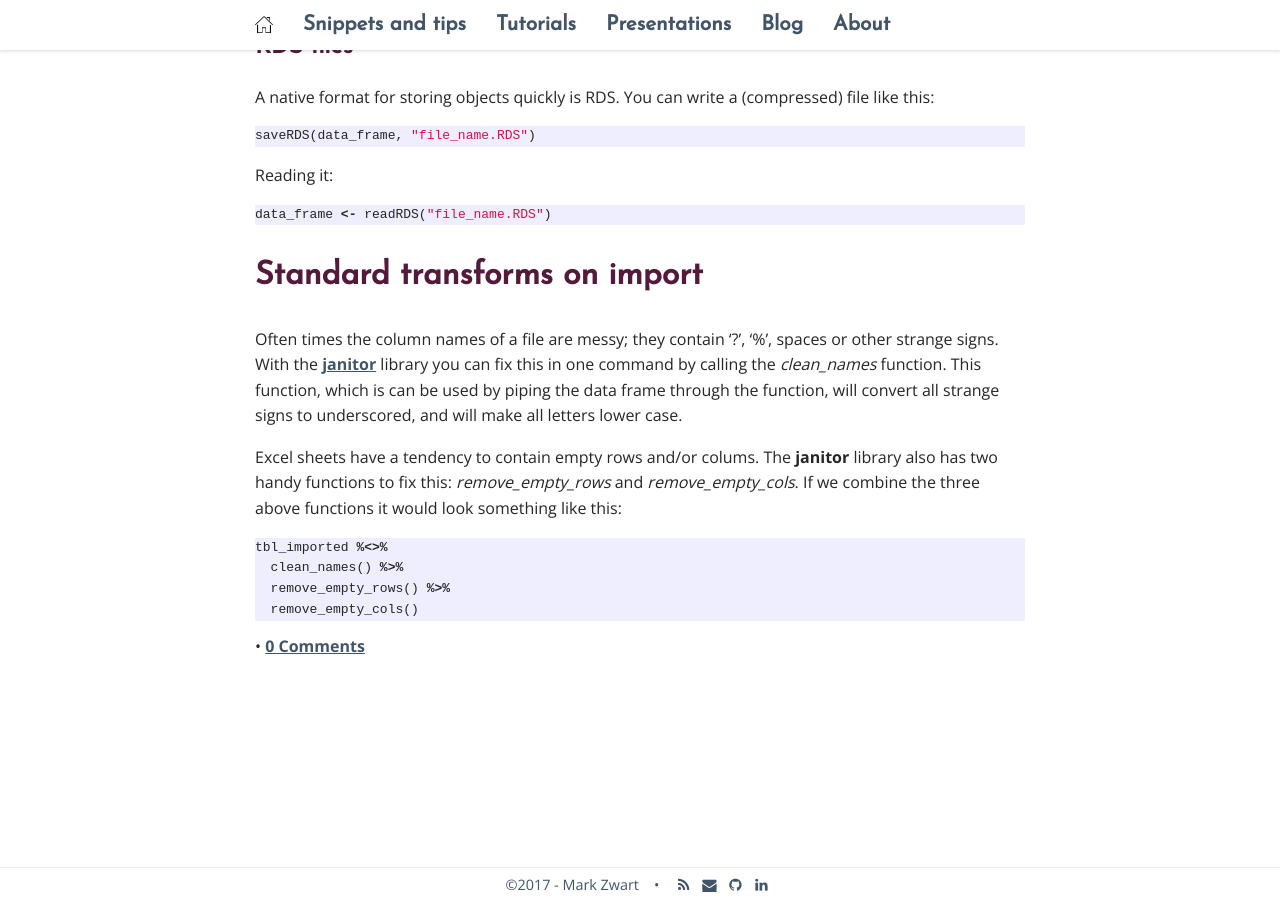
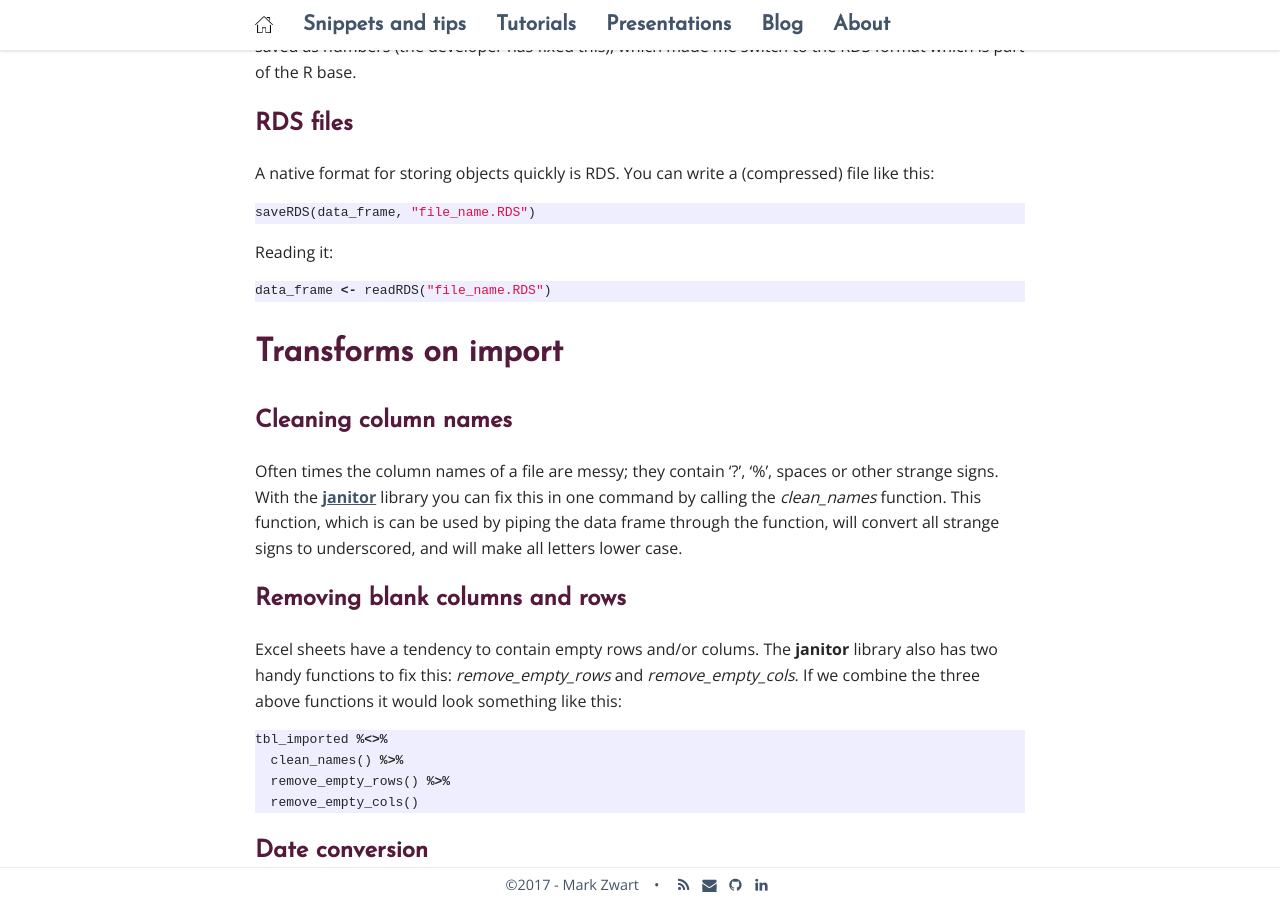
Before and after one commit to mark-me/mark-me.github.io, a Jekyll site: the page built from _pages/snippets-and-tips/importing-exporting.md, in a window 1280 px wide and 900 px high, scrolled down 3919 px. Built offline with Jekyll 4.4.1, drawn with Linux system fonts in a browser that asks for light colours; nearby versions of some CDN libraries; comment, search, counter and statistics services are not loaded; some of the changed text lies outside the part shown.

Commit message:
Update importing-exporting.md

````diff
--- a/_pages/snippets-and-tips/importing-exporting.md
+++ b/_pages/snippets-and-tips/importing-exporting.md
@@ -141,9 +141,13 @@
 data_frame <- readRDS("file_name.RDS")
 ```
 
-# Standard transforms on import
+# Transforms on import
+
+## Cleaning column names
 
 Often times the column names of a file are messy; they contain '?', '%', spaces or other strange signs. With the **[janitor](https://www.rdocumentation.org/packages/janitor)** library you can fix this in one command by calling the _clean_names_ function. This function, which is can be used by piping the data frame through the function, will convert all strange signs to underscored, and will make all letters lower case.
+
+## Removing blank columns and rows
 
 Excel sheets have a tendency to contain empty rows and/or colums. The **janitor** library also has two handy functions to fix this: _remove_empty_rows_ and _remove_empty_cols_. If we combine the three above functions it would look something like this:
 ```r
@@ -152,3 +156,11 @@
   remove_empty_rows() %>%
   remove_empty_cols()
 ```
+
+## Date conversion
+
+The **[lubridate](https://www.rdocumentation.org/packages/lubridate)** library is fantastic for date/time handling. Really convenient functions like _ymd_, _dmy_, _mdy_ and the like are really convenient for converting dates in strings to real date or time formats. However, I recently had a case that left me stumped: most dates converted in the format like 01JAN1823 convereted like a gem, except all dates falling in the months March, May and October... After doing all kinds of stupid workarounds, with too much code for my taste, it finally dawned on me: in my langauge, Dutch, the three months are the only ones having a different abbreviation that English... Looking at the help page I found out the conversion functions take the system locale as default, but it could be overridden by using the function's _locale_ argument:
+```r
+dmy(date_start, locale = Sys.setlocale("LC_TIME", "English") )
+```
+Now my previous NA results for the three months finally resulted in dates.
````
